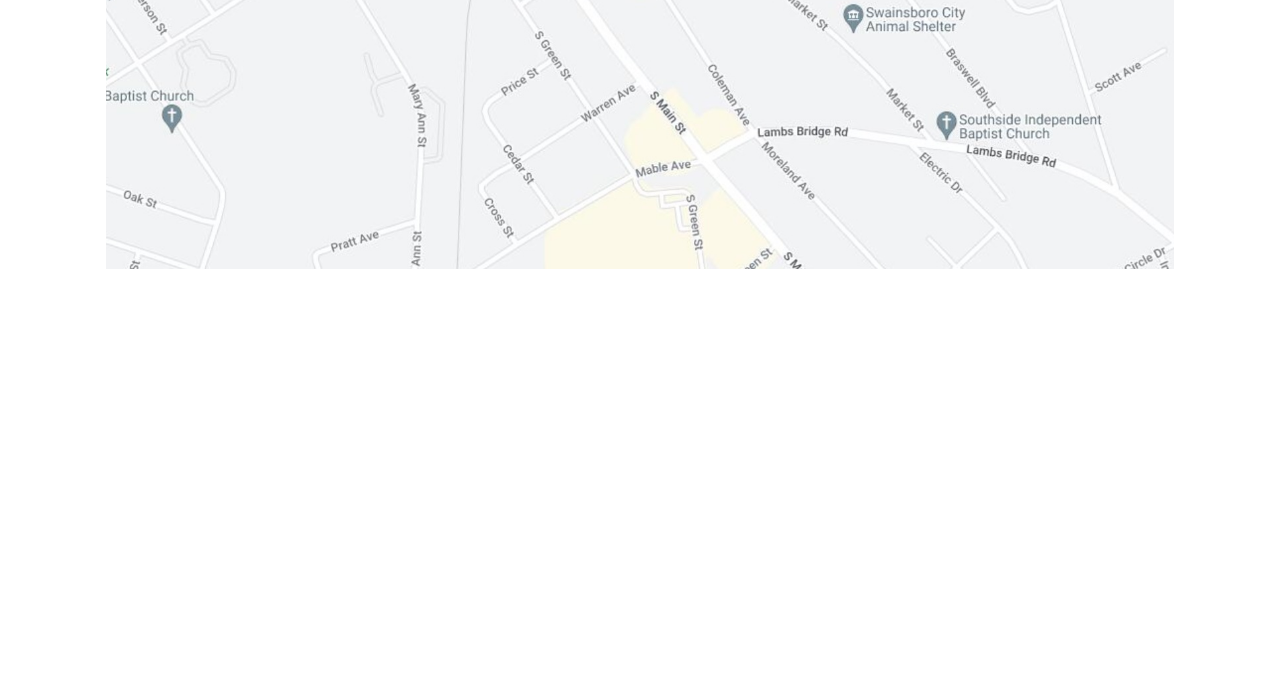
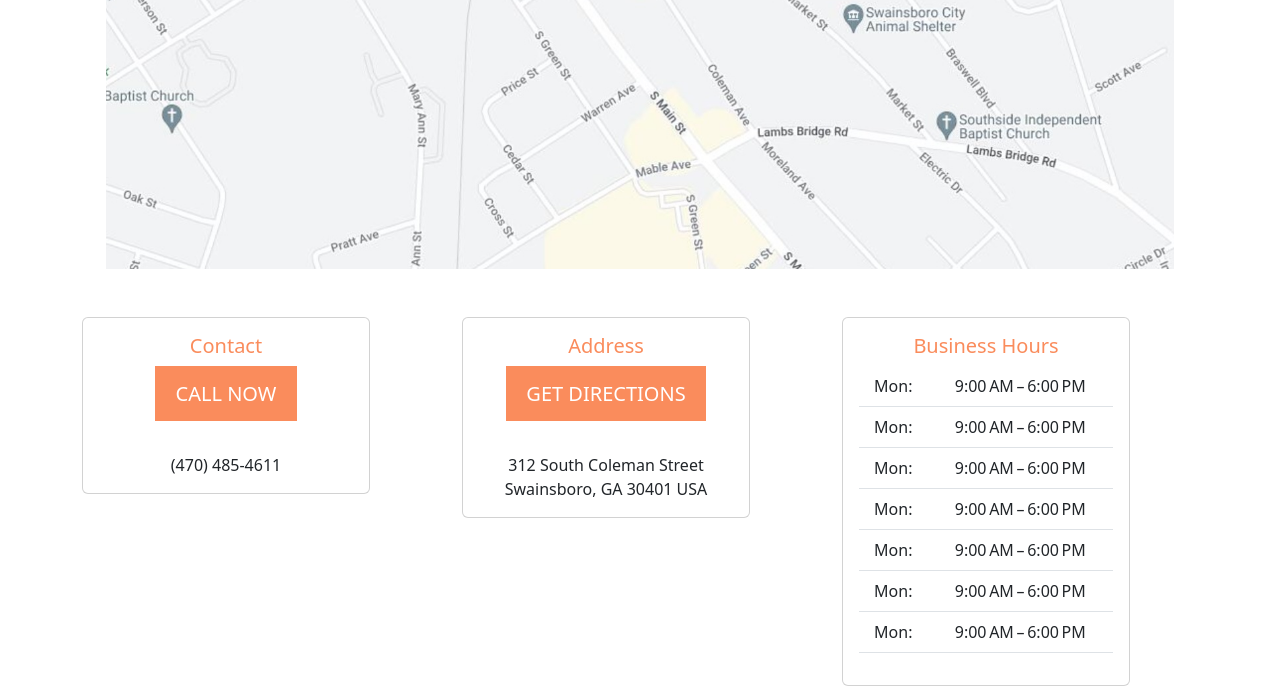
Before and after one commit to thecloudology/MoreSpaceUp, a website: page index.html in a window 1280 px wide. Shown: the part 2029-2715 px from the top of the page. Before the commit the page ends 2298 px from the top, so only its background shows below. Drawn offline with nearby package versions, Linux system fonts and the light colour scheme.

Commit message:
development in progress 5-27-2023

```diff
--- a/css/main.css
+++ b/css/main.css
@@ -72,3 +72,14 @@
 .contentDiv{
     padding-top: 80px;
 }
+.contactsContainer{
+    width: 85%;
+}
+
+.contactsBtn{
+    background-color:#fa8c5c;
+    border-radius: 0%;
+    border: none;
+    text-transform: uppercase;
+    padding: 5% 8% 5% 8%;
+}
--- a/index.html
+++ b/index.html
@@ -156,6 +156,75 @@ Open today until 6:00 PM
         <div class="imageContainer mx-auto mt-5">
           <a href="https://www.google.com/maps/dir//312+S+Coleman+St,+Swainsboro,+GA+30401/@32.5933023,-82.3321749,17z/data=!4m9!4m8!1m0!1m5!1m1!1s0x88f0a4696ff7b003:0xeeb3985d3dbd6c28!2m2!1d-82.3296!2d32.5933023!3e0"><img class = "img-fluid" src="images/map.jpg" alt=""></a>
         </div>
+        <div class="container mt-5">
+          <div class="row">
+            <div class="col-lg-4 col-md-4 col-sm-12 col-12">
+              <div class="card" style="width: 18rem;">
+                <div class="card-body">
+                  <h5 class="card-title">Contact</h5>
+                  <button type="button" class="btn btn-primary btn-lg contactsBtn" onclick="window.location.href = 'tel:+1-470-485-4611'">Call Now</button>
+                </div>
+                <div class="card-body">
+                  <p class="card-text">(470) 485-4611</p>
+                </div>
+              </div>
+            </div>
+            <div class="col-lg-4 col-md-4 col-sm-12 col-12">
+              <div class="card" style="width: 18rem;">
+                <div class="card-body">
+                  <h5 class="card-title">Address</h5>
+                  <button type="button" class="btn btn-primary btn-lg contactsBtn" onclick="window.location.href='https://www.google.com/maps/dir//312+S+Coleman+St,+Swainsboro,+GA+30401/@32.5933023,-82.3321749,17z/data=!4m9!4m8!1m0!1m5!1m1!1s0x88f0a4696ff7b003:0xeeb3985d3dbd6c28!2m2!1d-82.3296!2d32.5933023!3e0'">Get Directions</button>
+                </div>
+                <div class="card-body">
+                  <p class="card-text">312 South Coleman Street
+                    Swainsboro, GA 30401
+                    USA</p>
+                </div>
+              </div>
+            </div>
+            <div class="col-lg-4 col-md-4 col-sm-12 col-12">
+              <div class="card" style="width: 18rem;">
+                <div class="card-body">
+                  <h5 class="card-title">Business Hours</h5>
+                  <table class="table">
+                    <tbody>
+                      <tr>
+                        <td>Mon:</td>
+                        <td>9:00 AM – 6:00 PM</td>
+                      </tr>
+                      <tr>
+                        <td>Mon:</td>
+                        <td>9:00 AM – 6:00 PM</td>
+                      </tr>
+                      <tr>
+                        <td>Mon:</td>
+                        <td>9:00 AM – 6:00 PM</td>
+                      </tr>
+                      <tr>
+                        <td>Mon:</td>
+                        <td>9:00 AM – 6:00 PM</td>
+                      </tr>
+                      <tr>
+                        <td>Mon:</td>
+                        <td>9:00 AM – 6:00 PM</td>
+                      </tr>
+                      <tr>
+                        <td>Mon:</td>
+                        <td>9:00 AM – 6:00 PM</td>
+                      </tr>
+                      <tr>
+                        <td>Mon:</td>
+                        <td>9:00 AM – 6:00 PM</td>
+                      </tr>
+
+
+                    </tbody>
+                  </table>
+                </div>
+              </div>
+            </div>
+          </div>
+        </div>
     </div>
 
     <script>
```
